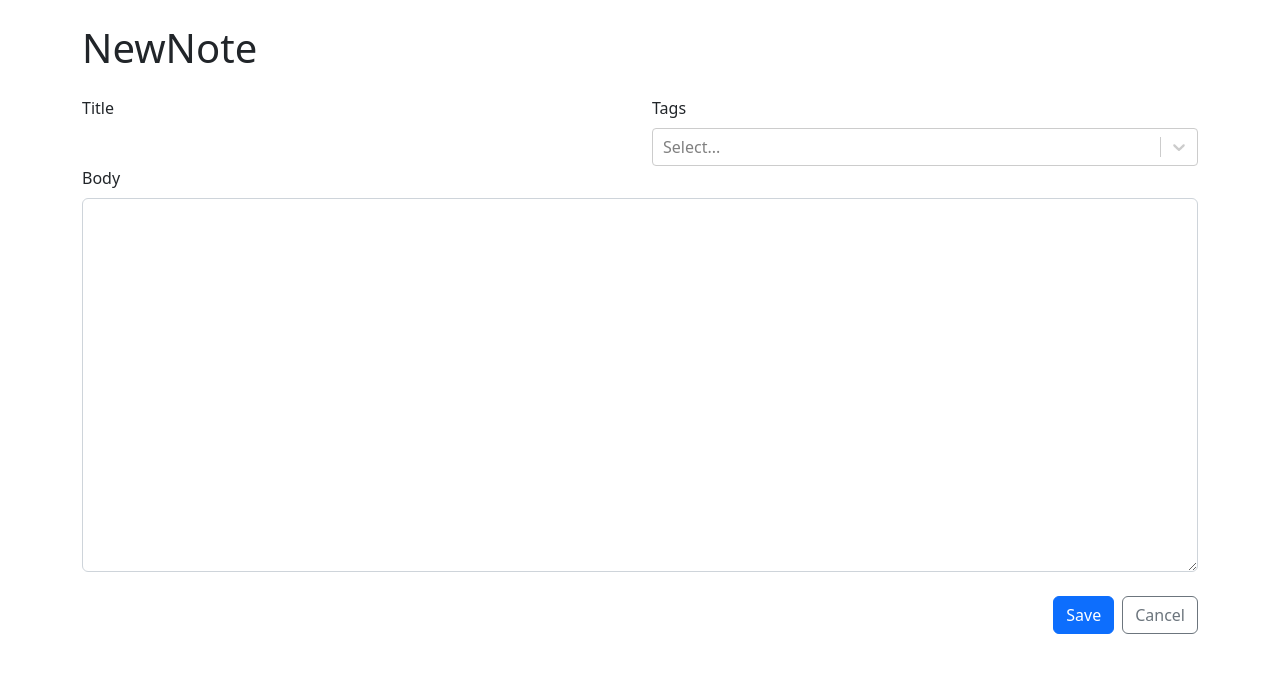
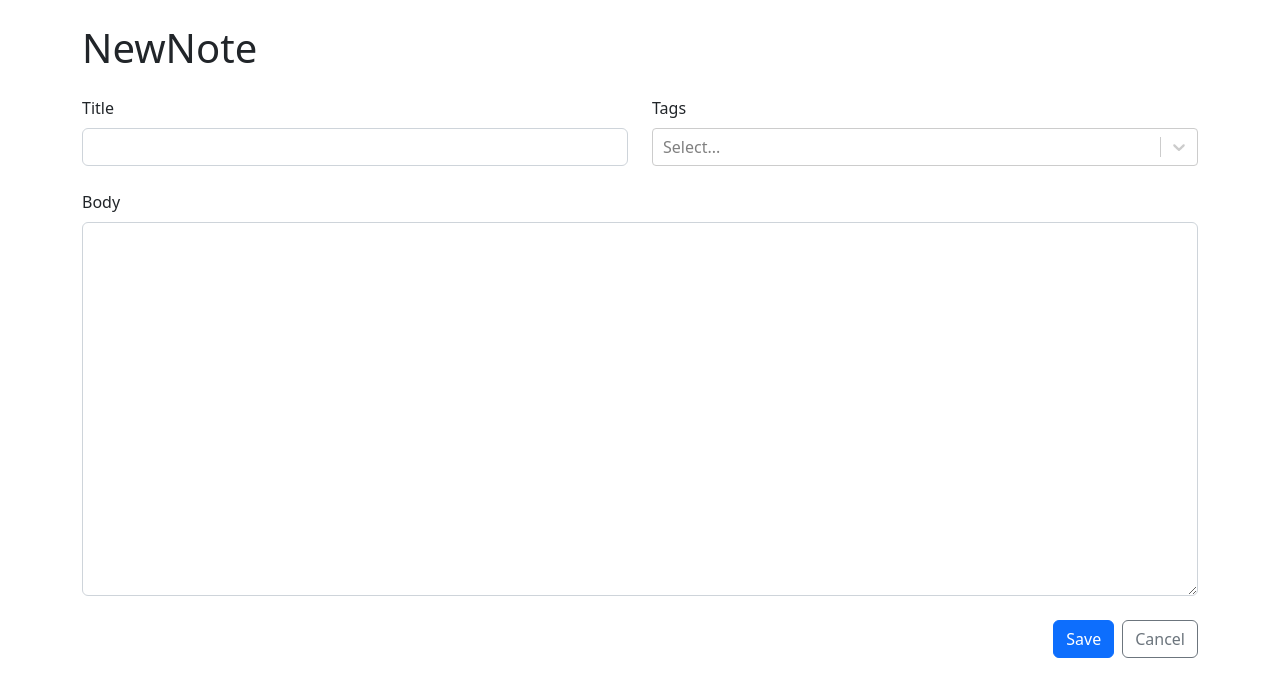
Before and after one commit to BayLadyCoder/notes-app, a React (Vite) app: page /new in a window 1280 px wide. Shown: the top 696 px of the page. Built offline with nearby package versions, Linux system fonts and the light colour scheme.

Commit message:
Fix NoteForm UI

```diff
--- a/src/NoteForm.tsx
+++ b/src/NoteForm.tsx
@@ -1,4 +1,4 @@
-import React from 'react';
+import React, { useRef } from 'react';
 import { Button, Col, Form, Row, Stack } from 'react-bootstrap';
 import { Link } from 'react-router-dom';
 import CreatableReactSelect from 'react-select/creatable';
@@ -11,6 +11,7 @@ export const NoteForm = () => {
           <Col>
             <Form.Group controlId='title'>
               <Form.Label>Title</Form.Label>
+              <Form.Control required />
             </Form.Group>
           </Col>
           <Col>
@@ -19,15 +20,12 @@ export const NoteForm = () => {
               <CreatableReactSelect isMulti />
             </Form.Group>
           </Col>
+        </Row>
         <Form.Group controlId='markdown'>
           <Form.Label>Body</Form.Label>
           <Form.Control required as='textarea' rows={15} />
         </Form.Group>
-          <Stack
-            direction='horizontal'
-            gap={2}
-            className='justify-content-end mt-4'
-          >
+        <Stack direction='horizontal' gap={2} className='justify-content-end'>
           <Button type='submit' variant='primary'>
             Save
           </Button>
@@ -37,7 +35,6 @@ export const NoteForm = () => {
             </Button>
           </Link>
         </Stack>
-        </Row>
       </Stack>
     </Form>
   );
```
Lines whose indentation alone changed are shown as unchanged.
